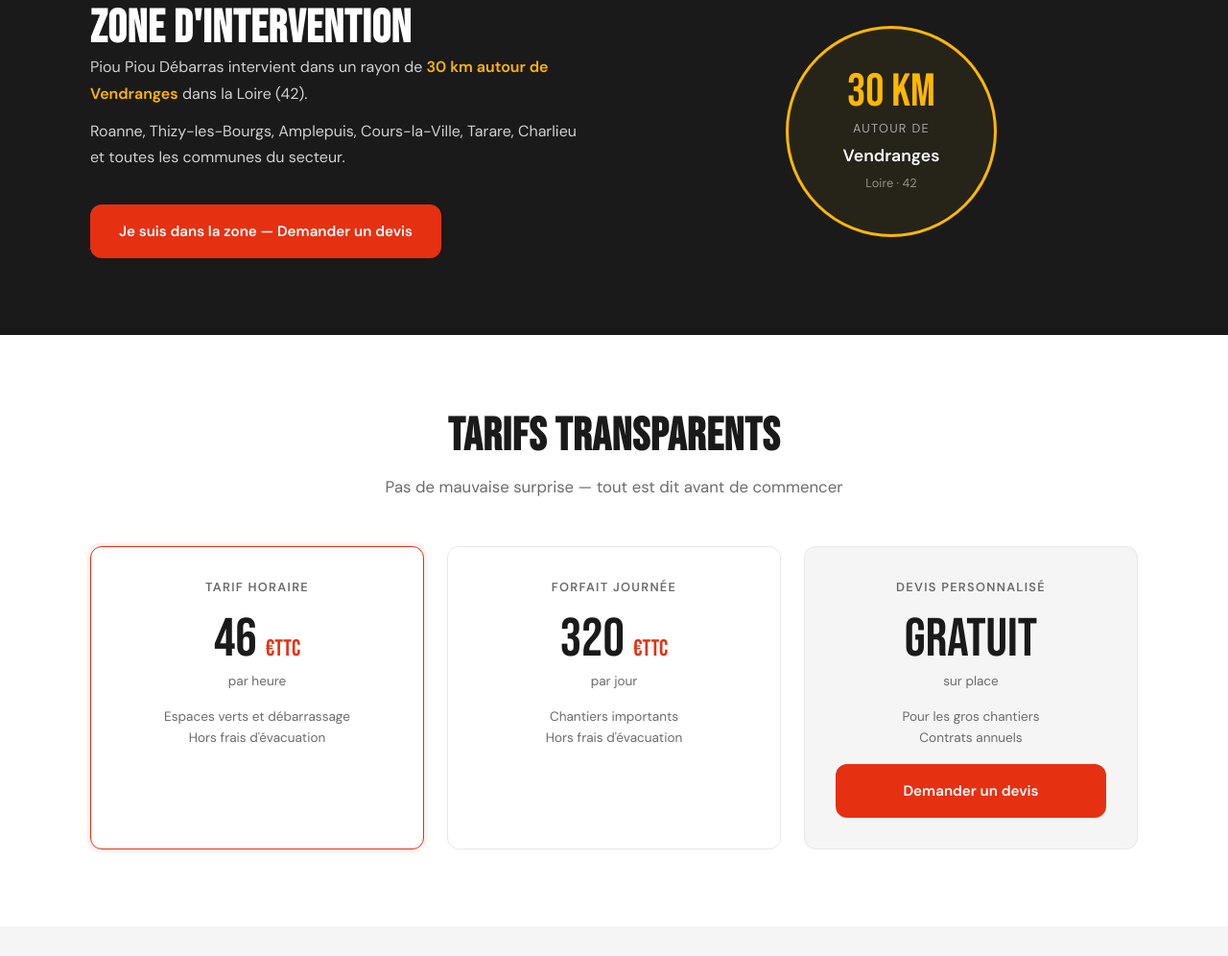
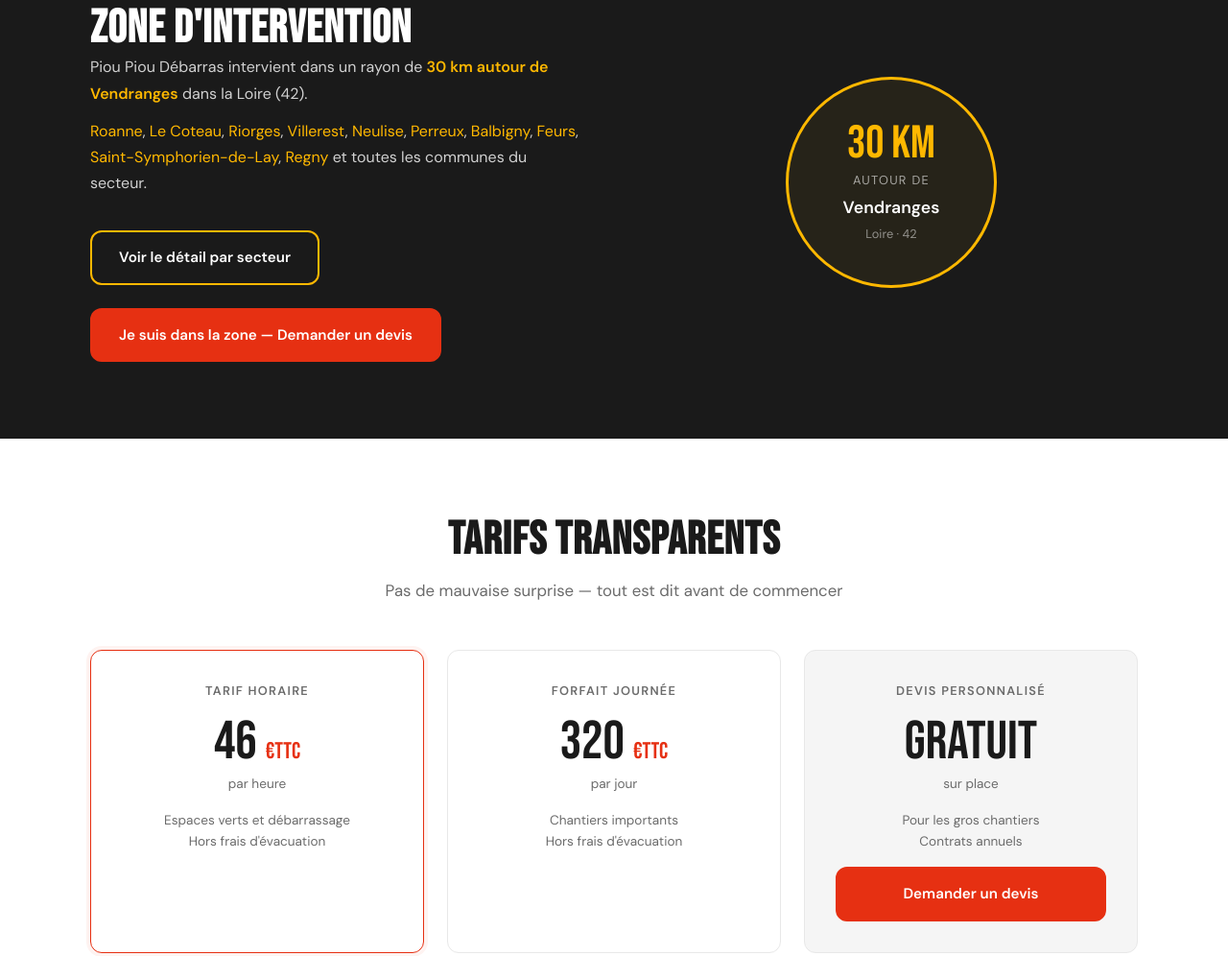
Before and after one commit to themisterjean/pioupiou-site, a plain HTML site: page index.html in a window 1280 px wide. Shown: the part 2240-3236 px from the top of the page at 96% size. Drawn offline with Linux system fonts and the light colour scheme.

Commit message:
Enhance zone description and add footer links
Updated the intervention zone description with specific locations and added a button for detailed sector information.

```diff
--- a/index.html
+++ b/index.html
@@ -184,7 +184,8 @@
         <div class="zone__text">
           <h2 class="section__title section__title--light">Zone d'intervention</h2>
           <p class="zone__desc">Piou Piou Débarras intervient dans un rayon de <strong>30 km autour de Vendranges</strong> dans la Loire (42).</p>
-          <p class="zone__desc">Roanne, Thizy-les-Bourgs, Amplepuis, Cours-la-Ville, Tarare, Charlieu et toutes les communes du secteur.</p>
+          <p class="zone__desc"><a href="zone-intervention.html#roanne" style="color:var(--yellow)">Roanne</a>, <a href="zone-intervention.html#le-coteau" style="color:var(--yellow)">Le Coteau</a>, <a href="zone-intervention.html#riorges" style="color:var(--yellow)">Riorges</a>, <a href="zone-intervention.html#villerest" style="color:var(--yellow)">Villerest</a>, <a href="zone-intervention.html#neulise" style="color:var(--yellow)">Neulise</a>, <a href="zone-intervention.html#perreux" style="color:var(--yellow)">Perreux</a>, <a href="zone-intervention.html#balbigny" style="color:var(--yellow)">Balbigny</a>, <a href="zone-intervention.html#feurs" style="color:var(--yellow)">Feurs</a>, <a href="zone-intervention.html#saint-symphorien-de-lay" style="color:var(--yellow)">Saint-Symphorien-de-Lay</a>, <a href="zone-intervention.html#regny" style="color:var(--yellow)">Regny</a> et toutes les communes du secteur.</p>
+          <a href="zone-intervention.html" class="btn btn--outline" style="margin-top:1.5rem;border-color:var(--yellow);color:var(--white)">Voir le détail par secteur</a>
           <a href="contact.html" class="btn btn--primary" style="margin-top:1.5rem">Je suis dans la zone — Demander un devis</a>
         </div>
         <div class="zone__visual">
@@ -276,7 +277,9 @@
       <div class="footer__links">
         <a href="index.html">Accueil</a>
         <a href="services.html">Services</a>
+        <a href="zone-intervention.html">Zone d'intervention</a>
         <a href="contact.html">Contact</a>
+        <a href="mentions-legales.html">Mentions légales</a>
       </div>
     </div>
     <div class="footer__bottom">
```
